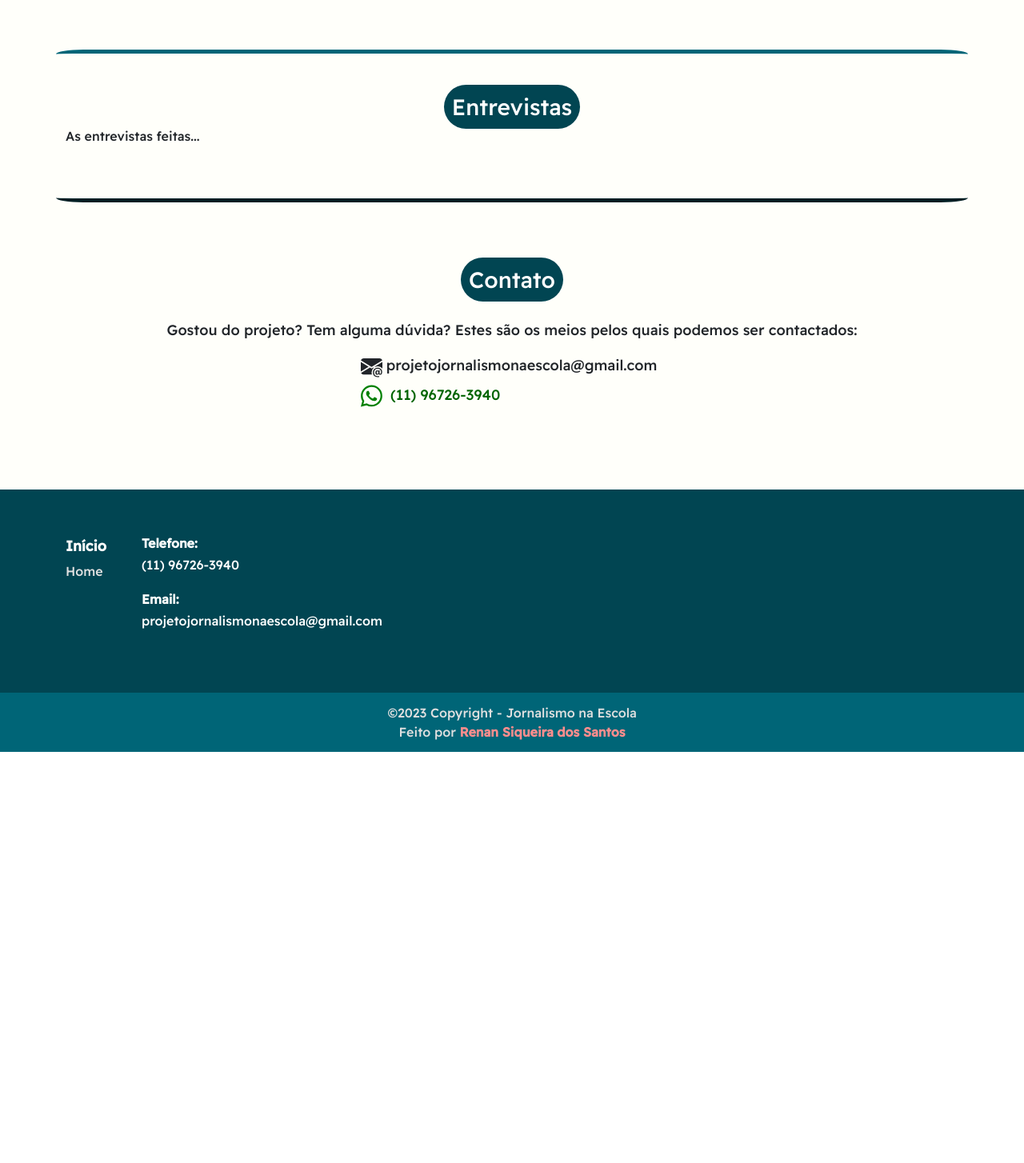
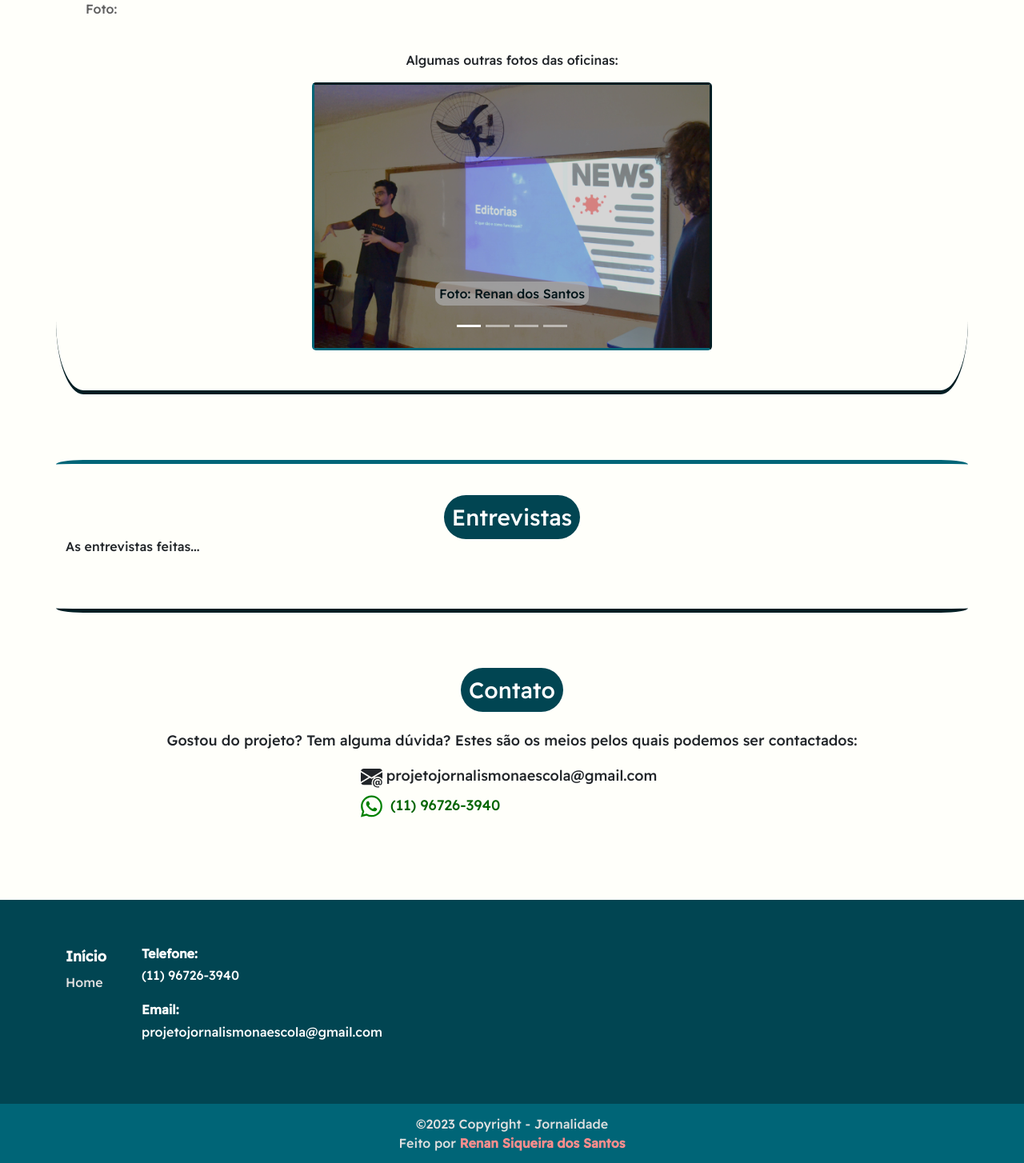
Before and after one commit to jornalidade/projetojornalidade, a PHP site: page / in a window 1280 px wide. Shown: the part 4298-5752 px from the top of the page at 80% size. Before the commit the page ends 5238 px from the top, so only its background shows below. Run offline with PHP 8.4, Linux system fonts and the light colour scheme.

Commit message:
Update 10/11

```diff
--- a/assets/css/home.css
+++ b/assets/css/home.css
@@ -27,10 +27,11 @@ body {
     display: block;
     margin-right: auto;
     margin-left: auto;
-    width: 350px;
-    height: 250px;
+    width: 190px;
+    height: 240px;
 }
 #titulo_entrada {
+    padding-top: 10px;
     text-align: center;
     font-weight: bold;
 }
@@ -66,6 +67,11 @@ body {
     padding-top: 5px;
     padding-left: 50px;
     padding-right: 50px;
+}
+.legendas_alunos {
+    color: rgb(94, 94, 94);
+    padding-left: 25px;
+    padding-right: 25px;
 }
 
 /* SESSÃO 1 - Sobre o projeto */
--- a/index.html
+++ b/index.html
@@ -15,7 +15,7 @@
     <!-- Arquivos locais -->
     <link rel="stylesheet" href="assets/css/home.css">
     <script src="assets/js/home.js"></script>
-    <title>Projeto Jornalismo na Escola - Bem-vindo(a)!</title>
+    <title>Projeto Jornalidade - Bem-vindo(a)!</title>
 </head>
 <header>
     <nav class="navbar navbar-expand-sm navbar-dar" style=" background-color: #015766; position: fixed; width: 100%; z-index: 3;">
@@ -49,9 +49,9 @@
 <body>
 
 <div class="container" id="entrada">
-<img id="img_welcome" src="assets/img/logo.png"><br>
+<img id="img_welcome" src="assets/img/logo.png">
 <h3 id="titulo_entrada">Bem-Vindo(a)!</h3>
-<p class="txt_entrada">Você está na página oficial do Jornalismo na Escola, um projeto que realiza oficinas sobre a atividade jornalística e leva o "mundo das notícias" até os ambientes escolares!</p>
+<p class="txt_entrada">Você está na página oficial do Jornalidade, um projeto que realiza oficinas sobre a atividade jornalística e leva o "mundo das notícias" até os ambientes escolares!</p>
 </div>
 
 <!-- SESSÃO DE INFORMAÇÕES (SOBRE) -->
@@ -124,10 +124,9 @@
   <div class="col-sm-6">
   <h5 class="titulos_oficinas"><span class="linhas_oficinas">Introdução do Jornalismo</span></h5>
   <p class="textos_geral" id="txt_oficina1">
-  Na primeira oficina, Lucas Parreira e João Pedro Peron mostraram aos participantes os conceitos básicos da atividade jornalística, como: criação de pauta, redação e revisão da notícia. Além disso, também foram apresentados à estrutura básica do gênero notícia e como montá-la. Os alunos indicaram quais editorias se interessavam mais, sendo elas:<br>
+  Na primeira oficina, Lucas Parreira e João Pedro Peron mostraram aos participantes os conceitos básicos da atividade jornalística, como: criação de pauta, redação e revisão da notícia. Também foi explicada a diferença entre interesse público (pautas que tenham impacto na sociedade, temas como vacinação, racismo, homofobia) e interesse do público (o que está em alta e que é colocado como prioridade pela repercussão criada nas redes sociais, por exemplo) como forma de consicentizar sobre o tipo de conteúdo que consumimos e se realmente estamos lendo e ouvindo o que é necessário para nossa própria reflexão acerca de assuntos importantes. Por último, os alunos foram apresentados à estrutura básica do gênero notícia e como montá-la. Os alunos indicaram quais editorias se interessavam mais, sendo elas:<br>
   ● Cultura Pop<br>
   ● Opinativo - Criminal<br>
-  ● Esportes<br>
   Por fim, foi escolhido conjuntamente que os alunos criassem uma notícia pautada pela editoria escolhida por cada um e esses foram os textos produzidos:<br>
   <a>Link do Padlet com os textos</a>
   </p>
@@ -142,12 +141,16 @@
 <div class="col-sm-6" style="padding-top: 50px;">
   <h5 class="titulos_oficinas"><span class="linhas_oficinas">Rádiojornalismo e Podcast</span></h5>
   <p class="textos_geral" id="txt_oficina2">
-  Na segunda oficina, Renan dos Santos e Lucas Parreira...
+  Na segunda oficina, Renan dos Santos e Lucas Parreira apresentaram uma introdução ao Rádiojornalismo e aos famosos Podcasts, que são uma vertente do próprio rádio e cresceram muito, principalmente a partir de 2017. Foi mostrado um pouco da história do rádio no Brasil, focando na criação da rádio Sociedade do Rio, fundada pelo maior difusor do rádio no Brasil, Roquette Pinto (1884-1954), em conjunto com a Academia Brasileira de Letras. Já na área de podcasts, foi explanada a forma como se deu a ascensão desses programas, visto que em 2023, segundo uma pesquisa da Edison Research, nos Estados Unidos (maior produtor e consumidor de podcasts do mundo), cerca de um terço dos americanos com 12 anos ou mais ouvem um podcast mensal. Isso equivale a mais de 100 milhões de pessoas!<br>
+  Além disso, foram exploradas as etapas de produção no rádio e nos podcasts, bem como a forma de se montar os roteiros para as duas produções sonoras.<br>
+  E com esse conhecimento obtido, foi pensado em conjunto aos alunos a elaboração de podcasts criados por eles, divididos em duplas ou trios. Com base nas editorias que foram definidas, os alunos desenvolveram o nome, a pauta, o roteiro, e realizaram a gravação do produto até chegarmos ao resultado final, que consta nesse link:<br>
+  Link com os podcasts <br>
+  Graças ao Marcelo Melazzo (o qual agradecemos), que organiza os horários da rádio da UFU, localizada na DIRCO (Diretoria de Comunicação Social), foi possível fazer com que a gravação dos podcasts ocorresse nesse local, um ambiente profissional e próprio para a produção de um bom material sonoro.
   </p>
   </div>
   <div class="col-sm-6" style="padding-top: 50px;">
-  <img src="assets/img/logo.png" class="imgs_oficinas" id="img1_oficina2">
-  <p class="legendas">Legenda</p>
+  <img src="assets/img/img1_oficina2.JPG" class="imgs_oficinas" id="img1_oficina2">
+  <p class="legendas">Renan dos Santos e Lucas Parreira introduziram a mídia em formato de podcast | Foto: João Pedro Peron</p>
   </div>
 <!-- -->
 
@@ -155,7 +158,8 @@
 <div class="col-sm-6" style="padding-top: 50px;">
   <h5 class="titulos_oficinas"><span class="linhas_oficinas">Fotojornalismo</span></h5>
   <p class="textos_geral" id="txt_oficina3">
-  Na terceira oficina, Yasmin Ihemayed e Sofia dos Reis
+  Na terceira oficicina, Renan dos Santos e João Pedro Peron trouxeram os conceitos de Fotografia de modo geral, bem como de Fotojornalismo, especificamente. Foram relacionadas as ideias de Studium (aspecto objetivo de uma foto, o que se vê puramente retratado) e Punctum (aspecto subjetivo de uma foto, a interpretação), criadas pelo francês Roland Barthes (1915-1980), para explicar que uma fotografia em sua essência pode ser qualquer coisa, dependendo da interpretação daquela imagem retradada. <br>
+  Também foram aprofundados os elementos de exposição (ISO, abertura do diafragma e velocidade do obturador) e as várias formas de composição de uma imagem (enquadramentos, ângulos e planos). Por fim, foi mostrado como isso tudo é aplicado ao jornalismo, principalmente por meio das fotorreportagens, que buscam contar uma história por meio da sequência de imagens.
   </p>
   </div>
   <div class="col-sm-6" style="padding-top: 50px;">
@@ -164,34 +168,34 @@
   </div>
 
   <!-- FOTOS DOS ALUNOS -->
-  <div class="col-sm-12"><br>
+  <div class="col-sm-12">
   <p class="textos_geral" id="txt1_oficina3">
-  Como atividade da oficina, os alunos registraram fotos de diversos ambientes dentro da escola:
+  Como atividade da oficina, com a câmera profissional de um fotojornalista e a ajuda dos orientadores da oficina, os alunos registraram fotos de diversos ambientes dentro da escola:
   </p>
   </div>
   <div class="col-sm-4">
-  <img src="assets/img/img1_oficina1.JPG" class="imgs_alunos">
-  <p class="legendas">Legenda</p>
+  <img src="assets/img/img_aluno1.JPG" class="imgs_alunos">
+  <p class="legendas_alunos">Foto: </p>
   </div>
   <div class="col-sm-4">
-  <img src="assets/img/img1_oficina1.JPG" class="imgs_alunos">
-  <p class="legendas">Legenda</p>
+  <img src="assets/img/img_aluno2.JPG" class="imgs_alunos">
+  <p class="legendas_alunos">Foto:</p>
   </div>
   <div class="col-sm-4">
-  <img src="assets/img/img1_oficina1.JPG" class="imgs_alunos">
-  <p class="legendas">Legenda</p>
+  <img src="assets/img/img_aluno3.JPG" class="imgs_alunos">
+  <p class="legendas_alunos">Foto:</p>
   </div>
   <div class="col-sm-4">
-    <img src="assets/img/img1_oficina1.JPG" class="imgs_alunos">
-    <p class="legendas">Legenda</p>
+    <img src="assets/img/img_aluno4.JPG" class="imgs_alunos">
+    <p class="legendas_alunos">Foto:</p>
     </div>
     <div class="col-sm-4">
     <img src="assets/img/img1_oficina1.JPG" class="imgs_alunos">
-    <p class="legendas">Legenda</p>
+    <p class="legendas_alunos">Foto:</p>
     </div>
     <div class="col-sm-4">
     <img src="assets/img/img1_oficina1.JPG" class="imgs_alunos">
-    <p class="legendas">Legenda</p>
+    <p class="legendas_alunos">Foto:</p>
   </div>
 <!-- -->
 </div><br>
@@ -217,29 +221,25 @@
     <div class="carousel-item active">
       <img src="assets/img/img1_oficina1.JPG" id="slide1" class="d-block w-100">
       <div class="carousel-caption d-md-block">
-        <h5><span class="legendas_slides">Teste</span></h5>
         <p><span class="legendas_slides">Foto: Renan dos Santos</span></p>
       </div>
     </div>
     <div class="carousel-item">
       <img src="assets/img/img_sobre2.JPG" id="slide2" class="d-block w-100">
       <div class="carousel-caption d-md-block">
-        <h5><span class="legendas_slides">Título</span></h5>
         <p><span class="legendas_slides">Foto: Nome</span></p>
       </div>
     </div>
     <div class="carousel-item">
       <img src="assets/img/img1_oficina1.JPG" id="slide3" class="d-block w-100">
       <div class="carousel-caption d-md-block">
-        <h5><span class="legendas_slides">Título</span></h5>
         <p><span class="legendas_slides">Foto: Nome</span></p>
       </div>
     </div>
     <div class="carousel-item">
         <img src="assets/img/img1_oficina1.JPG" id="slide4" class="d-block w-100">
         <div class="carousel-caption d-md-block">
-          <h5><span class="legendas_slides">Título</span></h5>
-          <p><span class="legendas_slides">Foto: Nome</span></p>
+        <p><span class="legendas_slides">Foto: Nome</span></p>
         </div>
       </div>
   </div>
@@ -316,7 +316,7 @@
         </div>
     </div>
     <div class="footer-copyright">
-        <p>©2023 Copyright - Jornalismo na Escola<br>
+        <p>©2023 Copyright - Jornalidade<br>
           Feito por <a href="https://renan397.github.io/Pessoal" target="_blank"><span style="color: rgb(255, 141, 141);"><b>Renan Siqueira dos Santos</b></span></a>
         </p>
     </div>
```
Also changed, not shown: assets/img/img1_oficina2.JPG (added), assets/img/img_aluno1.JPG (added), 4 other files.
